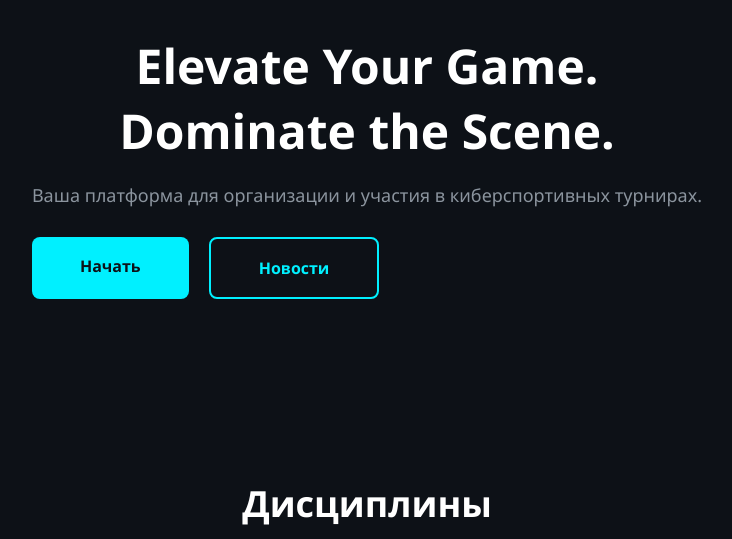
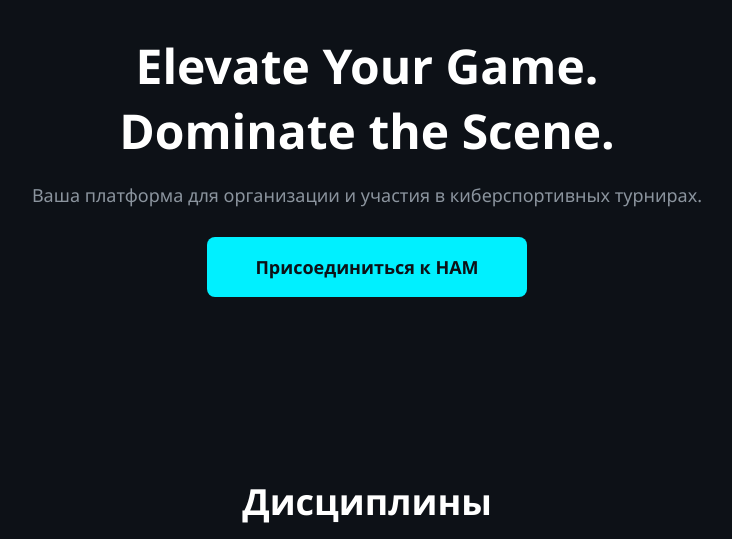
Before and after one commit to Xoma37rus/SiteCyberSport, a FastAPI app: page / in a window 1280 px wide. Shown: the part 368-907 px from the top of the page, without its empty margins (273-1005 px from the left). Run offline with FastAPI, Linux system fonts and the light colour scheme; data comes from the database, SQL or seed files in the repository; data that the repository does not hold is empty.

Commit message:
style: обновлена главная страница

```diff
--- a/static/style.css
+++ b/static/style.css
@@ -100,7 +100,15 @@ body {
 
 .hero h1 { font-size: 48px; margin-bottom: 20px; }
 .hero p { font-size: 18px; color: var(--text-secondary); margin-bottom: 30px; }
-.hero-buttons { display: flex; gap: 20px; }
+.hero-buttons {
+    display: flex;
+    gap: 20px;
+    justify-content: center;
+}
+.hero-buttons .btn-large {
+    padding: 18px 48px;
+    font-size: 18px;
+}
 
 /* Buttons */
 .btn {
--- a/templates/index.html
+++ b/templates/index.html
@@ -35,8 +35,7 @@
             <h1>Elevate Your Game.<br><span>Dominate the Scene.</span></h1>
             <p>Ваша платформа для организации и участия в киберспортивных турнирах.</p>
             <div class="hero-buttons">
-                <a href="/register" class="btn btn-primary btn-large">Начать</a>
-                <a href="/news" class="btn btn-secondary btn-large">Новости</a>
+                <a href="/register" class="btn btn-primary btn-large">Присоединиться к НАМ</a>
             </div>
         </div>
     </section>
```
